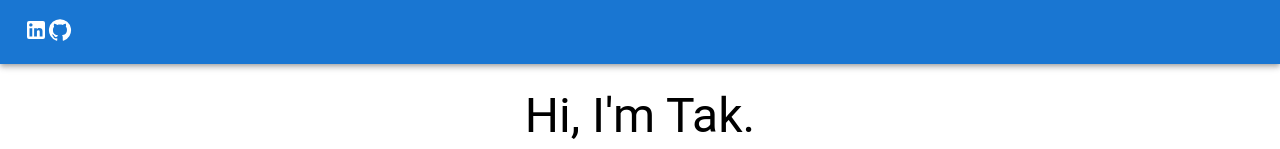
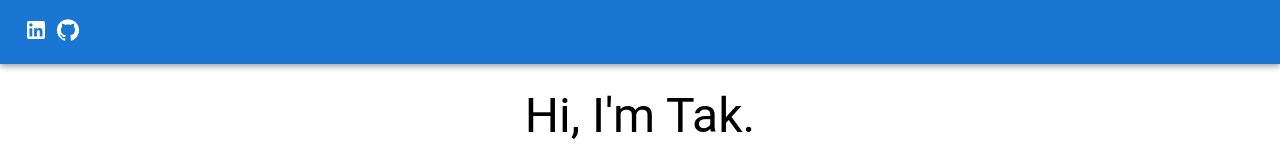
Before and after one commit to thori0908/portfolio, a React (Create React App) app in the folder portfolio/: page / in a window 1280 px wide. Shown: the top 149 px of the page. Built offline with nearby package versions, Linux system fonts and the light colour scheme.

Commit message:
CHANGE to add props of GitHubLink

```diff
--- a/portfolio/src/App.tsx
+++ b/portfolio/src/App.tsx
@@ -15,7 +15,7 @@ function App() {
           <Typography variant="h6" color="inherit" noWrap>
           </Typography>
           <LinkedInLink/>
-          <GitHubLink/>
+          <GitHubLink sx={{ marginLeft: 1 }}/>
         </Toolbar>
       </AppBar>
       <main>
--- a/portfolio/src/components/GitHubLink.tsx
+++ b/portfolio/src/components/GitHubLink.tsx
@@ -1,12 +1,17 @@
-import { Box } from '@mui/material';
+import { Box, SxProps, Theme } from '@mui/material';
 import GithubIcon from '@mui/icons-material/GitHub'
+import { FC } from 'react';
 
-function GitHubLink() {
+type Props = {
+  sx?: SxProps<Theme>
+}
+
+const GitHubLink: FC<Props> = (props) => {
   const handleClick = () => {
     window.open('https://github.com/thori0908', '_blank')
   }
 
-  return <Box onClick={handleClick}><GithubIcon/></Box>
+  return <Box sx={props.sx} onClick={handleClick}><GithubIcon/></Box>
 }
 
 
```
